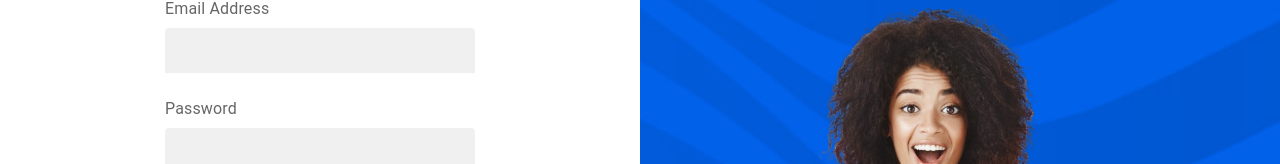
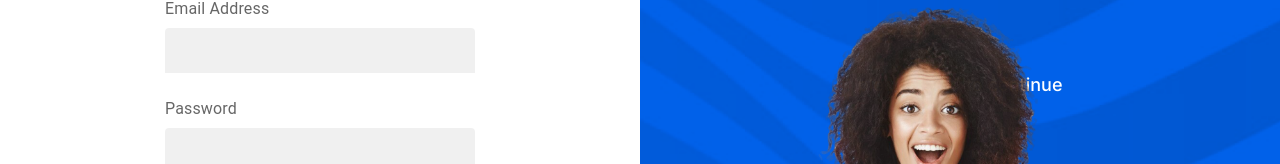
Before and after one commit to Akhenaten-Sama/ecomm-devicefi, a React (Create React App) app: page /login in a window 1280 px wide. Shown: the part 311-475 px from the top of the page. Built offline with nearby package versions, Linux system fonts and the light colour scheme; no server answers.

Commit message:
fixed header

```diff
--- a/src/components/Login.js
+++ b/src/components/Login.js
@@ -251,6 +251,7 @@ const Login = () => {
         </div>
         <div style={{overflow:"hidden", position:"relative"}}className="col-md-6 image-section d-flex align-items-center justify-content-center">
         <h1 style={{top:"30px", marginBottom:"50px", position:"absolute"}}>Welcome back</h1>
+        <h4>please login to continue</h4>
           <img style={{position:"absolute", bottom:"0px", width:"60%"}} src={onboardGirl} alt="Onboarding" className="img-fluid" />
         </div>
       </div>
```
